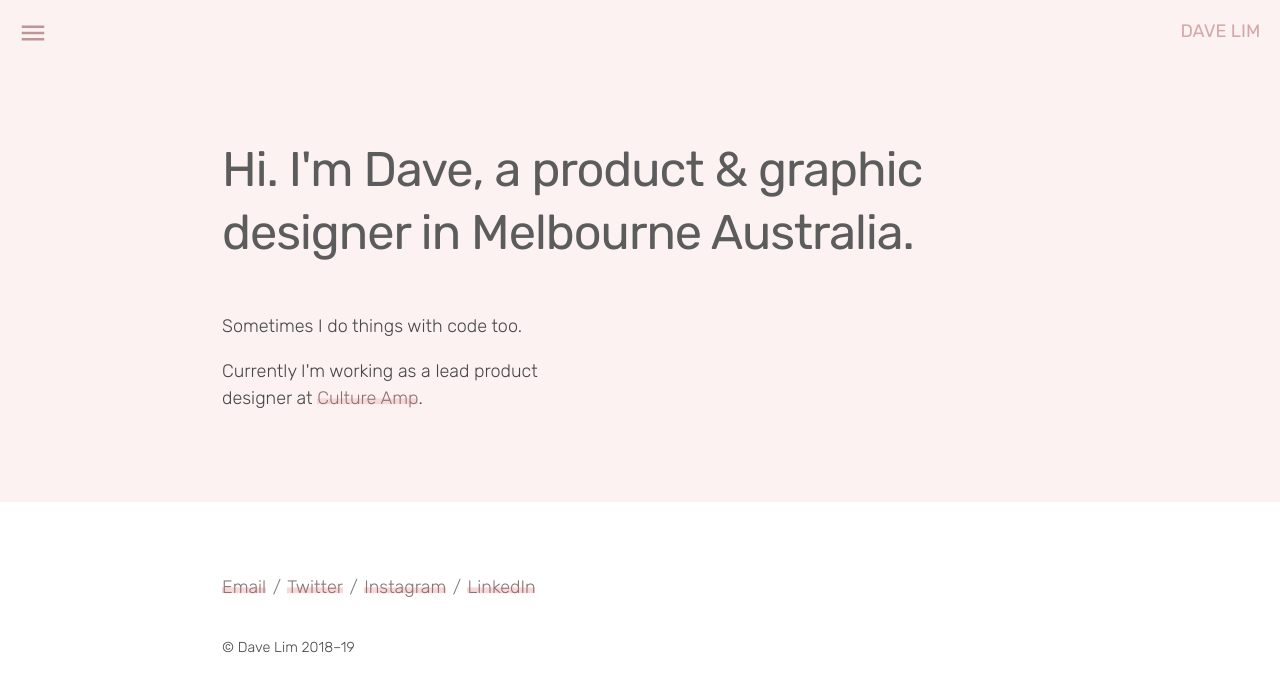
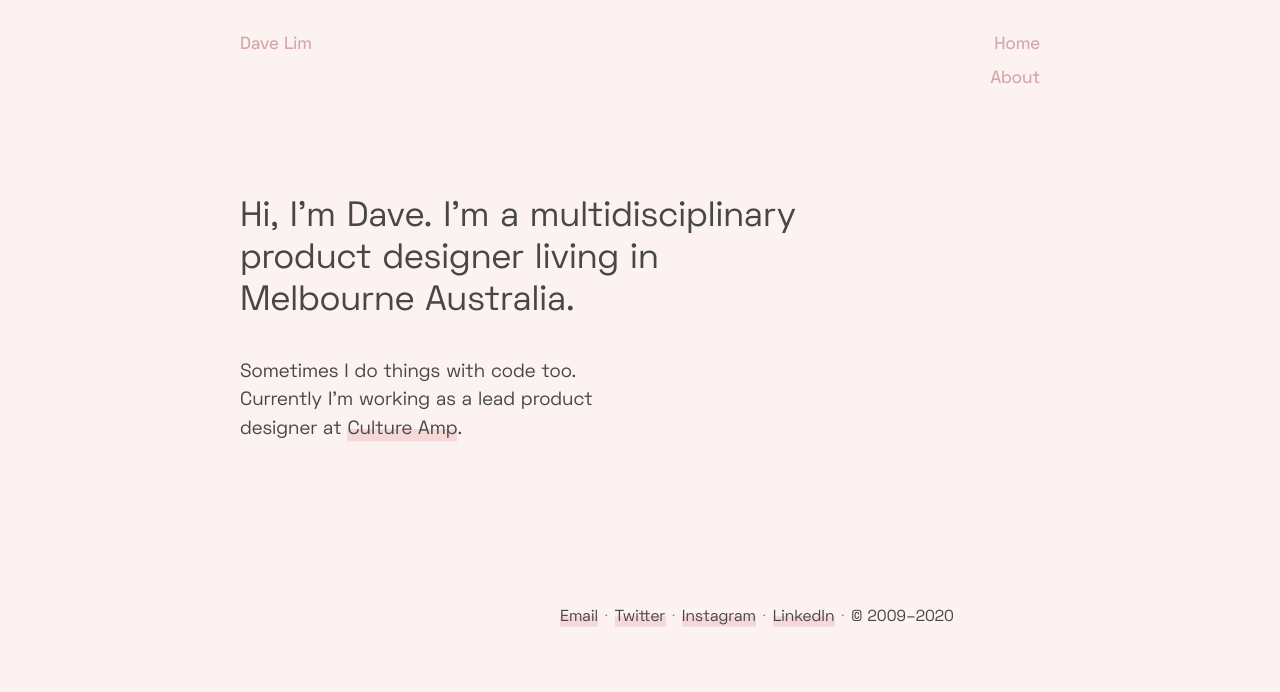
Before and after one commit to dlimiter/dlimiter.github.io, a Jekyll site: the page built from index.html, in a window 1280 px wide. Shown: the top 692 px of the page. Built offline with Jekyll 4.4.1, drawn with Linux system fonts in a browser that asks for light colours.

Commit message:
Redoes typography and layout including nav

```diff
--- a/_includes/footer.html
+++ b/_includes/footer.html
@@ -1,20 +1,18 @@
 <footer>
-  <section class="container">
-    <div class="colspan-2 footer__content">
+  <section class="container recipe">
+    <div></div>
+    <div class="footer__content">
       <p>
         <a href="mailto:dave@dlimiter.net">Email</a>
-        <span class="link-divider">/</span>
+        <span class="link-divider">·</span>
         <a href="https://twitter.com/dlimiter">Twitter</a>
-        <span class="link-divider">/</span>
+        <span class="link-divider">·</span>
         <a href="https://www.instagram.com/dlimiter/">Instagram</a>
-        <span class="link-divider">/</span>
+        <span class="link-divider">·</span>
         <a href="https://www.linkedin.com/in/dlimiter">LinkedIn</a>
+        <span class="link-divider">·</span>
+        &copy; 2009–2020
       </p>
     </div>
-    <section class="colspan-2">
-      <div class="small">
-        &copy; Dave Lim 2018–19
-      </div>
-    </section>
   </section>
 </footer>
--- a/_includes/titlebar.html
+++ b/_includes/titlebar.html
@@ -1,14 +1,12 @@
 
 <section class="titlebar">
-  <div class="controls">
-    <a href='#' id="nav__toggle" class="nav__toggle">
-      <i class="material-icons md-30">
-        menu
-      </i>
-    </a>
-  </div>
-  <div></div>
-  <div id="logo" class="logo">
-    <a href="/" class="nav__logo" >Dave Lim</a>
-  </div>
+  <section class="container recipe1">
+    <div id="logo" class="logo">
+      <a href="/" class="nav__logo" >Dave Lim</a>
+    </div>
+    <div class="navs">
+      <a href="/" class="nav__item">Home</a>
+      <a href="/about/" class="nav__item " >About</a>
+    </div>
+  </section>
 </section>
--- a/css/style.scss
+++ b/css/style.scss
@@ -2,10 +2,24 @@
 ---
 @import 'normalize';
 
+@mixin fface($name, $filename, $weight) {
+  @font-face {
+    font-family: $name;
+    src:  url('/font/'+ $filename +'.woff2') format('woff2'),
+          url('/fonts/'+ $filename +'.woff') format('woff');
+    font-weight: $weight;
+  }
+}
+
+@include fface('Space Grotesk', 'SpaceGrotesk-Light', 300);
+@include fface('Space Grotesk', 'SpaceGrotesk-Regular', 400);
+@include fface('Space Grotesk', 'SpaceGrotesk-Medium', 500);
+@include fface('Space Grotesk', 'SpaceGrotesk-SemiBold', 600);
+@include fface('Space Grotesk', 'SpaceGrotesk-Bold', 700);
+
 @import url('https://fonts.googleapis.com/icon?family=Material+Icons');
+@import url('https://fonts.googleapis.com/css?family=Space+Mono:400,400i,700');
 
-@import url('https://fonts.googleapis.com/css?family=Inconsolata&display=swap');
-@import url('https://fonts.googleapis.com/css?family=Rubik:300,300i,400,400i&display=swap');
 .material-icons.md-18 { font-size: 18px; }
 .material-icons.md-24 { font-size: 24px; }
 .material-icons.md-30 { font-size: 30px; }
@@ -52,19 +66,20 @@ $link-hover-2: tint($pink, 60%);
   box-sizing: border-box;
 }
 html {
-  font-size: 18px;
+  font-size: 16px;
   line-height: 1.5;
 }
 
 body {
-  font-family: 'Rubik', 'Space Grotesk', sans-serif;
-  font-weight: 300;
+  font-family: 'Space Grotesk', sans-serif;
+  font-weight: 400;
   color: $text;
+  background: tint($pink, 80%);
 }
 
 a {
   color: $text;
-  color: $pink-text-2;
+  // color: $pink-text-2;
   text-decoration: none;
   transition: 0.1s all ease-in-out;
   position: relative;
@@ -85,9 +100,10 @@ a {
     width: 100%;
     height: 108%;
     background: $link-hover-1;
-    transform: scaleY(.2);
+    transform: scaleY(.4) translateY(.4rem);
   }
   &:hover {
+    color: $pink-text-2;
     &:before {
       transform: none;
       background: $link-hover-2;
@@ -102,7 +118,7 @@ footer {
   .footer__content {
     margin-top:2em;
     padding-top: 2em;
-    margin-bottom: 1em;
+    //margin-bottom: 1em;
   }
 }
 
@@ -114,44 +130,45 @@ p {
 h1, h2,
 .h1, .h2,  {
   font-weight: 400;
-  line-height: 1.3;
+  line-height: 1.2;
   letter-spacing: -0.02em;
 }
 
 strong {
-  font-weight: 600;
+  font-weight: 500;
 }
 
 h3, h4,
 .h3, .h4 {
-  font-weight: 400;
+  font-weight: 500;
 }
 
 h1, h2, h3, h4,
 .h1, .h2, .h3, .h4 {
   margin-top: 0;
-  color: $text-display;
+
 }
 
 .h0 {
-  font-size: 2.4rem;
+  font-size: 2.2rem;
+  line-height: 1.2;
 }
 
 
 h1, .h1 {
-  font-size: 1.8rem;
+  font-size: 1.6rem;
 }
 
 h2, .h2 {
-  font-size: 1.6rem;
+  font-size: 1.4rem;
 }
 
 h3, .h3 {
-  font-size: 1.4rem;
+  font-size: 1.2rem;
 }
 
 h4, .h4 {
-  font-size: 1.2rem;
+  font-size: 1.1rem;
 }
 
 .colspan-2 {
@@ -166,12 +183,11 @@ h4, .h4 {
 }
 
 .about {
-  @extend .h1;
-  font-size: 1.8rem;
+  @extend .h0;
   margin-top: 2rem;
 
   @media only screen and (min-width: 40em) {
-    font-size: 2.7rem;
+    // font-size: 2.7rem;
   }
 }
 
@@ -182,7 +198,7 @@ h4, .h4 {
 }
 
 .mono {
-  font-family: 'Inconsolata', 'Space Mono', monospace;
+  font-family: 'Space Mono', monospace;
   font-weight: 400;
   font-size: 0.85rem;
 }
@@ -193,15 +209,17 @@ h4, .h4 {
 
 .resumeitem__heading {
   @extend h4;
+  margin-bottom: 0.5rem;
 }
 
 .resumeitem__date {
   @extend .mono;
+  text-transform: uppercase;
   margin: 0 0 0.5rem 0;
 }
 
 .container {
-  max-width: 50em;
+  max-width: 54em;
   margin: 0 auto;
   padding: 0 32px;
   display: grid;
@@ -225,6 +243,11 @@ h4, .h4 {
       grid-template-columns: 3fr 3fr ;
     }
   }
+  &.-alternate4{
+    @media only screen and (min-width: 60em) {
+      grid-template-columns: 5fr 1fr ;
+    }
+  }
   &.-reverse {
     @media only screen and (min-width: 60em) {
       grid-template-columns: 2fr 1fr;
@@ -236,6 +259,9 @@ h4, .h4 {
       padding-bottom: 1em;
     }
   }
+  &.recipe1 {
+    grid-template-columns: 1fr 2fr ;
+  }
   &.recipe {
     @media only screen and (min-width: 80em) {
       grid-template-columns: 1fr 2fr ;
@@ -246,7 +272,7 @@ h4, .h4 {
       @media only screen and (min-width: 80em) {
         position: absolute;
         left: -3rem;
-        top: .2rem;
+        top: 0;
       }
     }
     .recipe__title {
@@ -298,20 +324,21 @@ h4, .h4 {
 }
 
 .titlebar {
-  display: grid;
-  grid-template-columns: 1fr auto 1fr ;
+  //display: grid;
+  //grid-template-columns: 1fr auto 1fr ;
   margin-bottom: 2rem;
+  padding: 2rem 0;
   @media only screen and (min-width: 80em) {
     text-align: left;
   }
 }
 
 .nav__logo {
-  font-size: 1rem;
-  text-transform: uppercase;
-  font-weight: 400;
+  font-size: 1.1rem;
+  //text-transform: uppercase;
+  font-weight: 500;
   display: inline-block;
-  padding: 1rem 1.1rem;
+
   @media only screen and (min-width: 70em) {
     margin: 0;
   }
@@ -361,10 +388,6 @@ h4, .h4 {
   transition: all .3s ease;
 }
 
-.logo {
-  text-align: right;
-}
-
 /* Off Canvas Navigation */
 .main {
   width: 100%;
@@ -374,7 +397,6 @@ h4, .h4 {
 }
 
 .top {
-  background: tint($pink, 80%);
   padding-bottom: 4rem;
   z-index: -1;
 }
@@ -385,15 +407,24 @@ h4, .h4 {
 }
 
 a.nav__item {
-  font-size: 1.2rem;
-  color: shade($pink, 70%);
+  font-size: 1.1rem;
+  color: $pink-text;
   text-decoration: none;
   vertical-align: middle;
   display: block;
-  font-weight: 300;
-  padding: 1em 1em;
+  font-weight: 500;
+  margin-bottom:0.5rem;
+  transition: .3s ease color;
   &:before {
     content: none;
+  }
+  &:hover {
+    color: shade($pink-text,10%);
+  }
+  &:active {
+    color: shade($pink-text,10%);
+  }
+  &:visited {
   }
 }
 
@@ -435,3 +466,9 @@ a.nav__item {
 .recipe__footer {
   margin-top: 2em;
 }
+ .navs {
+   text-align: right;
+   @media only screen and (min-width: 60em) {
+     text-align: right;
+   }
+ }
--- a/index.html
+++ b/index.html
@@ -4,21 +4,18 @@
 layout: default
 ---
 
-<div class="container -alternate1">
+<div class="container -alternate2">
 <!--   <p class="about">
     Dave Lim is a product designer based in Melbourne Australia, currently working with the lovely people at <a href="https://www.cultureamp.com">Culture Amp</a>.
   </p> -->
   <p class="about">
-    Hi. I'm Dave, a product &amp; graphic designer in Melbourne Australia.
+    Hi, I'm Dave. I'm a multidisciplinary product designer living in Melbourne Australia.
   </p>
 </div>
 <div class="container -alternate3">
   <div>
-    <p class="">
-     Sometimes I do things with code too.
-   </p>
-   <p class="">
-     Currently I'm working as a lead product designer at <a href="https://www.cultureamp.com">Culture Amp</a>.
+    <p class="lede">
+     Sometimes I do things with code too. Currently I'm working as a lead product designer at <a href="https://www.cultureamp.com">Culture Amp</a>.
     </p>
   </div>
 </div>
```
Also changed, not shown: _recipes/eyal-shani-whole-roasted-auliflower.md (+1 -1 lines), _recipes/julia-moskin-jerk-chicken.md (deleted, +0 -33 lines), _recipes/woks-of-life-nine-layer-scallion-pancake.md (deleted, +0 -30 lines), about.html (+4 -7 lines), font/SpaceGrotesk-Bold.woff (added), font/SpaceGrotesk-Bold.woff2 (added), font/SpaceGrotesk-Light.woff (added), font/SpaceGrotesk-Light.woff2 (added), font/SpaceGrotesk-Medium.woff (added), font/SpaceGrotesk-Medium.woff2 (added), font/SpaceGrotesk-Regular.woff (added), font/SpaceGrotesk-Regular.woff2 (added), font/SpaceGrotesk-SemiBold.woff (added), font/SpaceGrotesk-SemiBold.woff2 (added), 1 other file.
